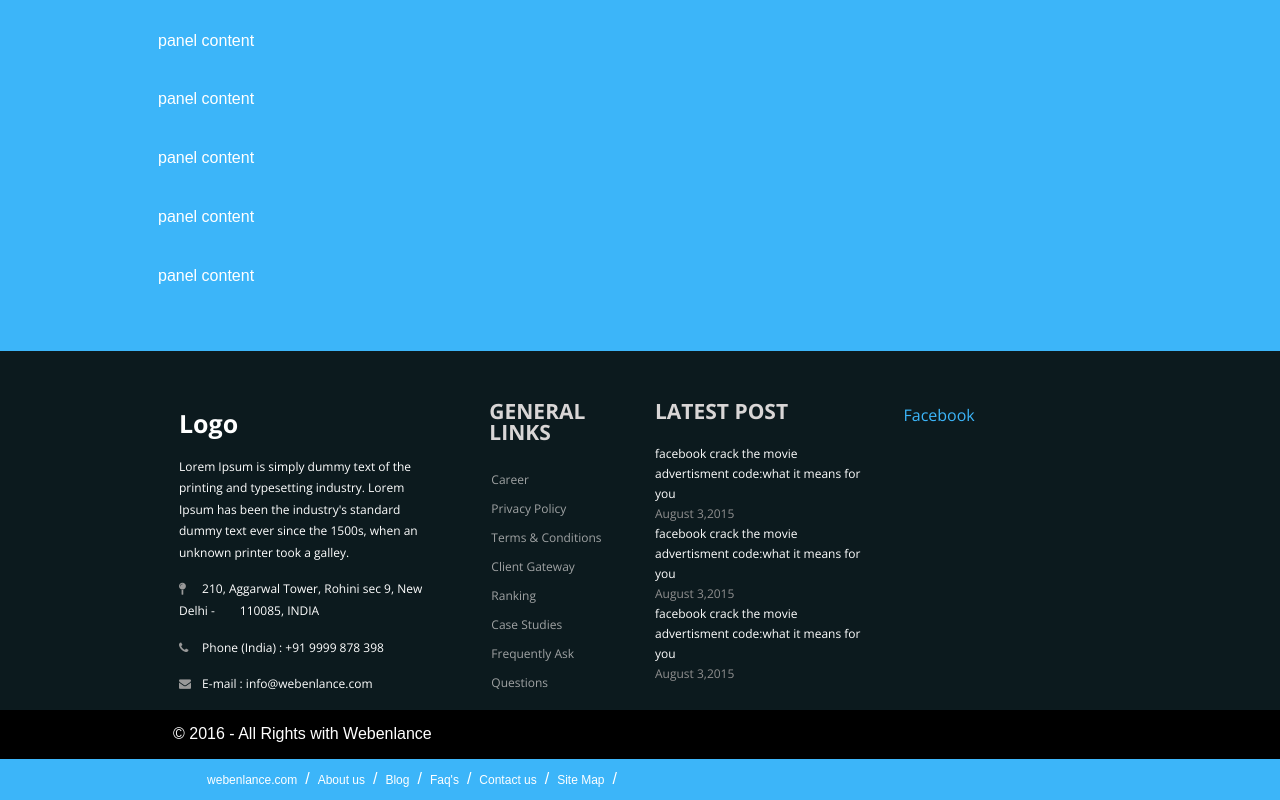
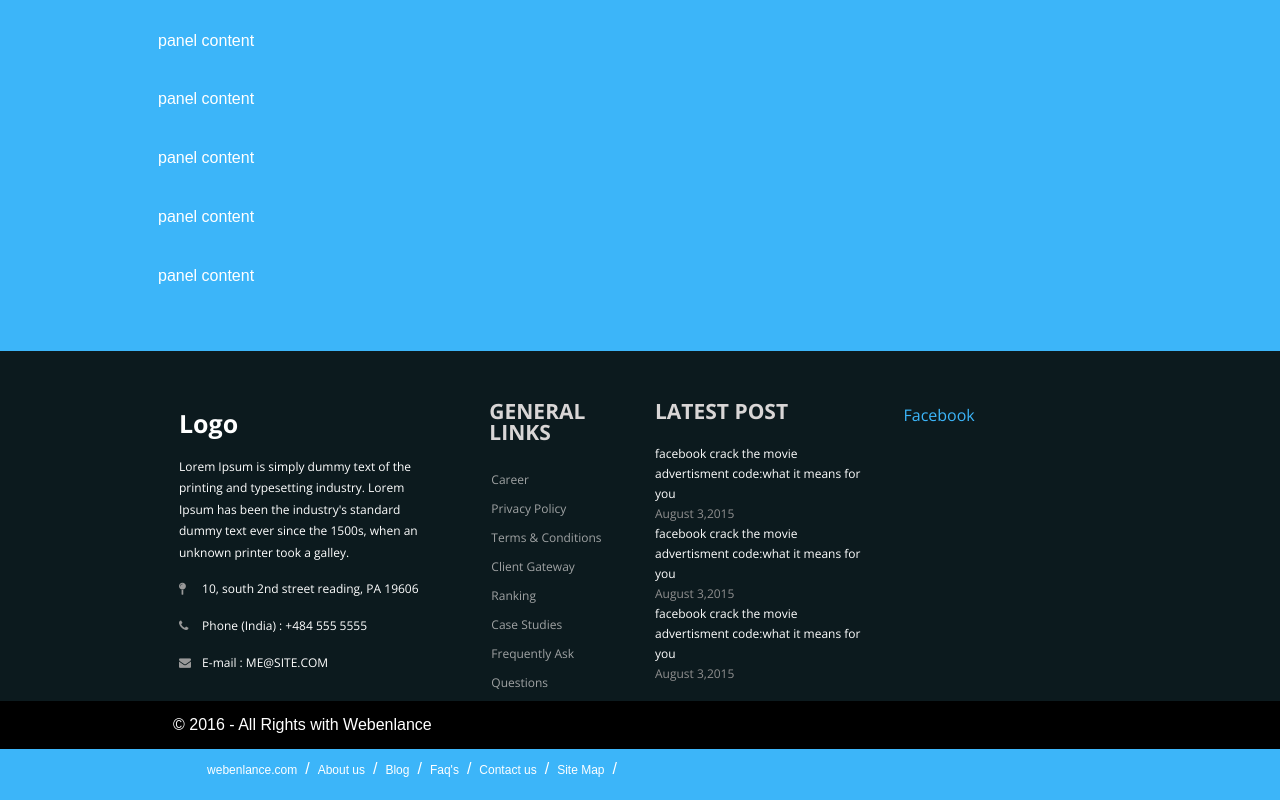
Before and after one commit to md1259/1xx, a plain HTML site: page index.html in a window 1280 px wide. Shown: the part 1961-2761 px from the top of the page. Drawn offline with nearby package versions, Linux system fonts and the light colour scheme.

Commit message:
updated content in site - ready for merge

```diff
--- a/index.html
+++ b/index.html
@@ -109,9 +109,9 @@
       <div class="col-md-4 col-sm-6 footerleft ">
         <div class="logofooter"> Logo</div>
         <p>Lorem Ipsum is simply dummy text of the printing and typesetting industry. Lorem Ipsum has been the industry's standard dummy text ever since the 1500s, when an unknown printer took a galley.</p>
-        <p><i class="fa fa-map-pin"></i> 210, Aggarwal Tower, Rohini sec 9, New Delhi -        110085, INDIA</p>
-        <p><i class="fa fa-phone"></i> Phone (India) : +91 9999 878 398</p>
-        <p><i class="fa fa-envelope"></i> E-mail : info@webenlance.com</p>
+<p><i class="fa fa-map-pin"></i> 10, south 2nd street reading, PA 19606</p>
+<p><i class="fa fa-phone"></i> Phone (India) : +484 555 5555</p>
+        <p><i class="fa fa-envelope"></i> E-mail : ME@SITE.COM</p>
 
       </div>
       <div class="col-md-2 col-sm-6 paddingtop-bottom">
```
